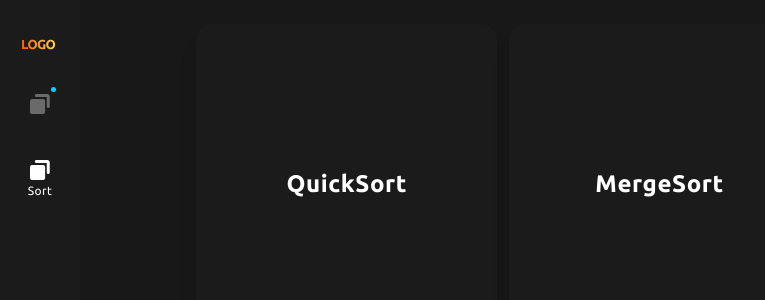
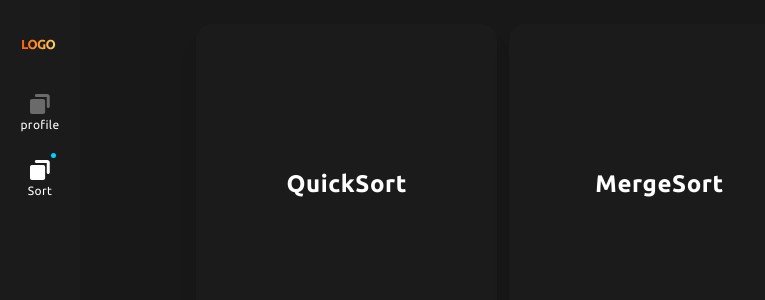
Before and after one commit to outsider987/leetCodeCrack, a React app: page /#/sort in a window 1280 px wide. Shown: the top 300 px of the page, without its empty margins (0-765 px from the left). Built offline with nearby package versions, Linux system fonts and the light colour scheme.

Commit message:
fix: refine focus status method

```diff
--- a/src/views/Home/NavBar/NavBarItem.tsx
+++ b/src/views/Home/NavBar/NavBarItem.tsx
@@ -35,7 +35,7 @@ const NavBarItem: React.FC<Props> = ({
           isFocus ? 'text-white' : 'text-[#6A6A6A]'
         }`}
       >
-        {!isFocus && (
+        {isFocus && (
           <div
             className="absolute  -right-[16.6%] -top-[20.83%] w-[22%] h-[22%]
         bg-navBarUnFocusBlue rounded-full"
@@ -47,7 +47,7 @@ const NavBarItem: React.FC<Props> = ({
         className="min-h-[18px] tracking-[0.4px] text-xs text-center
         leading-[150%] text-white"
       >
-        {isFocus && text}
+        { text}
       </span>
     </Link>
   );
--- a/src/views/Home/NavBar/index.tsx
+++ b/src/views/Home/NavBar/index.tsx
@@ -66,7 +66,7 @@ const NavBar = () => {
             className="text-white justify-end"
             name="menu"
           />
-          <div className={`w-full bg-navbar   ${mobildContentClass}`}>
+          <div className={`w-full bg-navbar space-y-3 ${mobildContentClass}`}>
             {HomeRoute.children.map((item) => (
               <NavBarItem
                 onClick={onMobileMenuClick}
```
